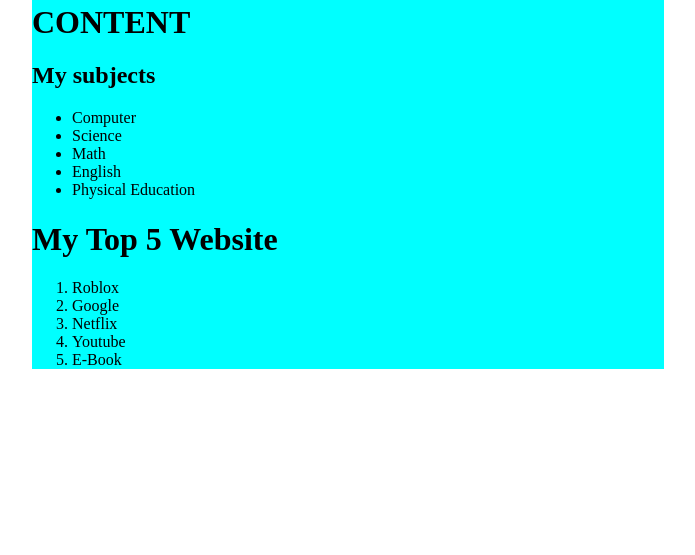
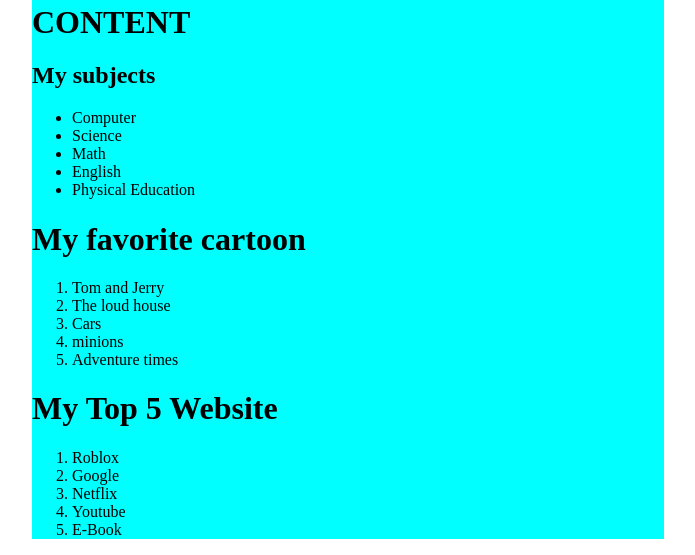
Before and after one commit to TheStudiousDev/adding-content-m32, a plain HTML site: page temp.html in a window 1280 px wide. Shown: the part 477-1032 px from the top of the page, without its empty margins (292-987 px from the left). Before the commit the page ends 862 px from the top, so only its background shows below. Drawn offline with Linux system fonts and the light colour scheme.

Commit message:
Update temp.html

```diff
--- a/temp.html
+++ b/temp.html
@@ -29,6 +29,14 @@
                 <li>English</li>
                 <li>Physical Education</li>
             </ul>
+            <h1>My favorite cartoon</h1>
+            <ol>
+                <li>Tom and Jerry</li>
+                <li>The loud house</li>
+                <li>Cars</li>
+                <li>minions</li>
+                <li>Adventure times</li>
+            </ol>
             <h1>My Top 5 Website</h1>
             <ol>
                 <li>Roblox</li>
```
